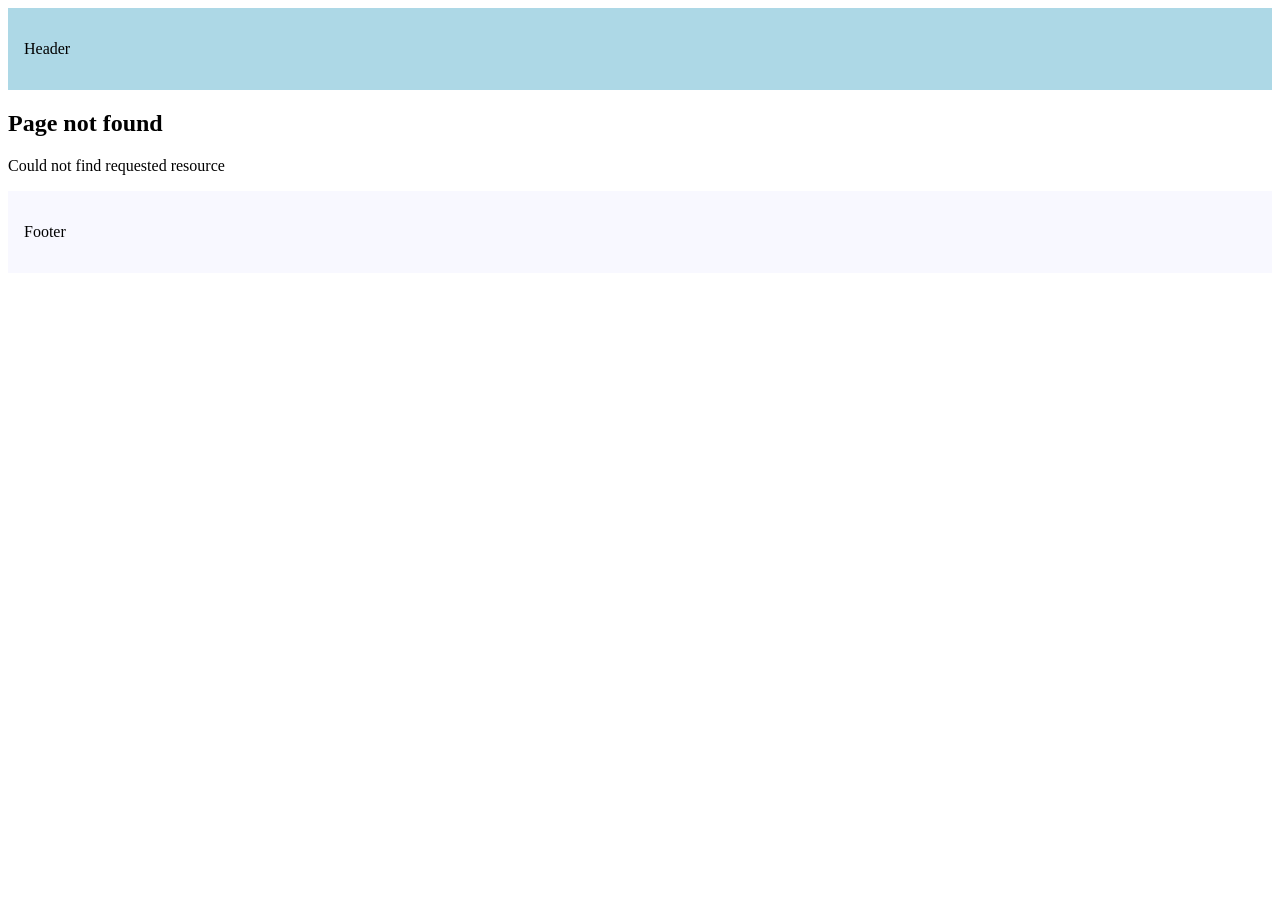
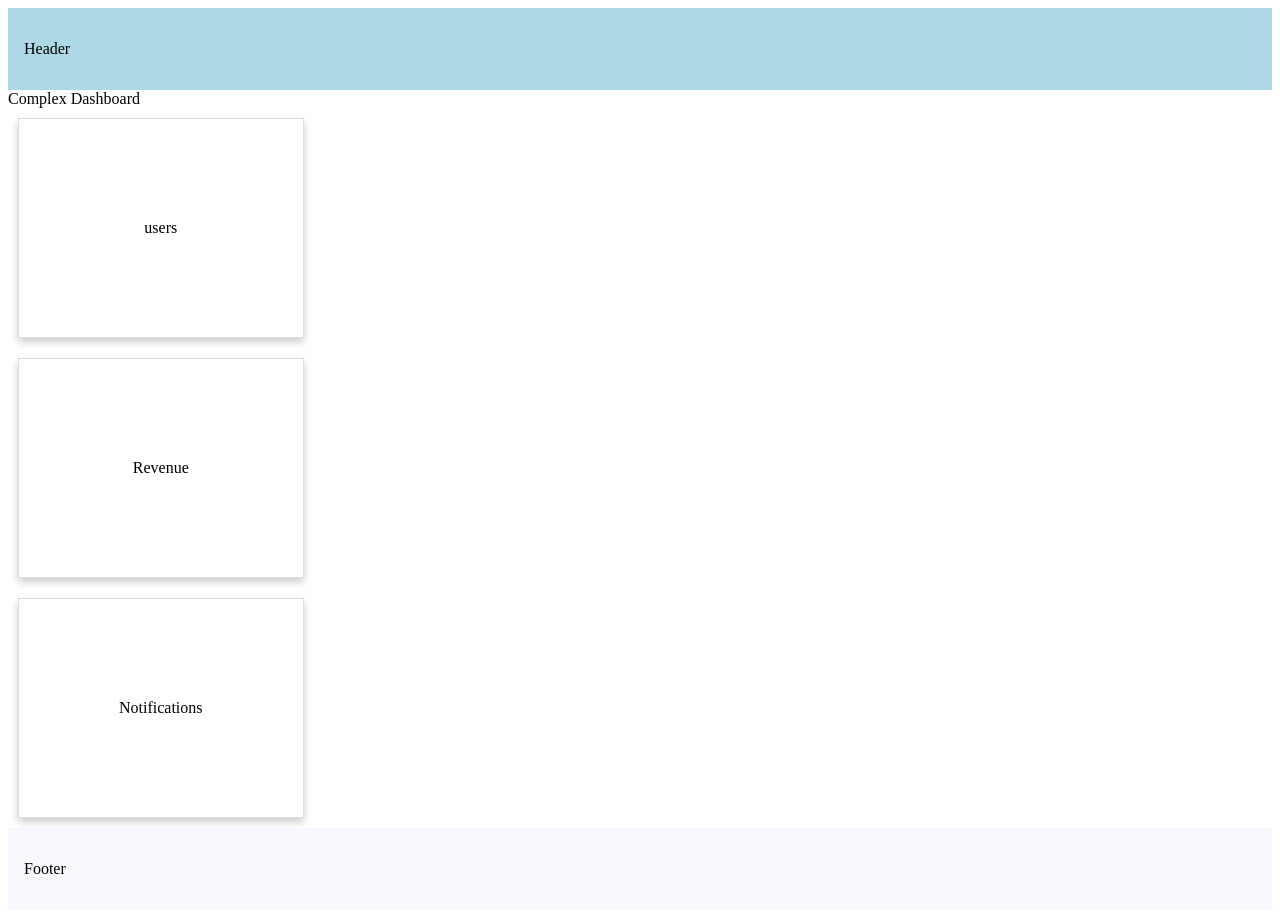
Before and after one commit to angnas/routing-demo, a Next.js app: page /complex-dashboard in a window 1280 px wide. Before the commit this address had no page. Shown: the top 912 px of the page. Before the commit the page ends 800 px from the top, so only its background shows below. Built offline with nearby package versions, Linux system fonts and the light colour scheme.

Commit message:
Parallel routes

```diff
--- /dev/null
+++ b/app/complex-dashboard/@notifications/page.tsx
@@ -0,0 +1,5 @@
+import Card from "@/app/components/card";
+
+export default function Notifications() {
+  return <Card>Notifications</Card>;
+}
--- /dev/null
+++ b/app/complex-dashboard/@revenue/page.tsx
@@ -0,0 +1,5 @@
+import Card from "@/app/components/card";
+
+export default function Revenue() {
+  return <Card>Revenue</Card>;
+}
--- /dev/null
+++ b/app/complex-dashboard/@users/page.tsx
@@ -0,0 +1,5 @@
+import Card from "@/app/components/card";
+
+export default function Users() {
+  return <Card>users</Card>;
+}
--- /dev/null
+++ b/app/complex-dashboard/layout.tsx
@@ -0,0 +1,24 @@
+export default function RootLayout({
+  children,
+  users,
+  revenue,
+  notifications,
+}: {
+  children: React.ReactNode;
+  users: React.ReactNode;
+  revenue: React.ReactNode;
+  notifications: React.ReactNode;
+}) {
+  return (
+    <>
+      <div>{children}</div>
+      <div style={{ display: "flex" }}>
+        <div style={{ display: "flex", flexDirection: "column" }}>
+          <div>{users}</div>
+          <div>{revenue}</div>
+          <div style={{ display: "flex", flex: 1 }}>{notifications}</div>
+        </div>
+      </div>
+    </>
+  );
+}
--- /dev/null
+++ b/app/complex-dashboard/page.tsx
@@ -0,0 +1,5 @@
+import React from "react";
+
+export default function ComplexDashboardPage() {
+  return <div>Complex Dashboard</div>;
+}
--- /dev/null
+++ b/app/components/card.tsx
@@ -0,0 +1,15 @@
+const Card = ({ children }: { children: React.ReactNode }) => {
+  const cardStyle = {
+    padding: "100px",
+    margin: "10px",
+    boxShadow: "0 4px 8px 0 rgba(0, 0, 0, 0.2)",
+    border: "1px solid #ddd",
+    display: "flex",
+    justifyContent: "center",
+    alingItems: "center",
+  };
+
+  return <div style={cardStyle}>{children}</div>;
+};
+
+export default Card;
```
